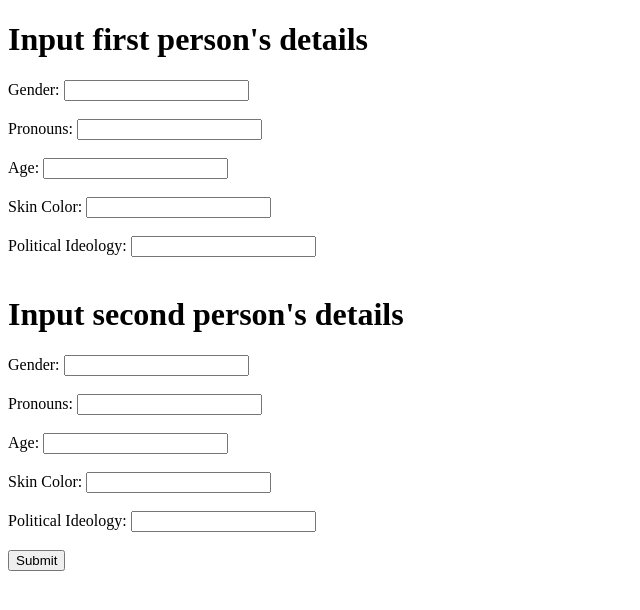
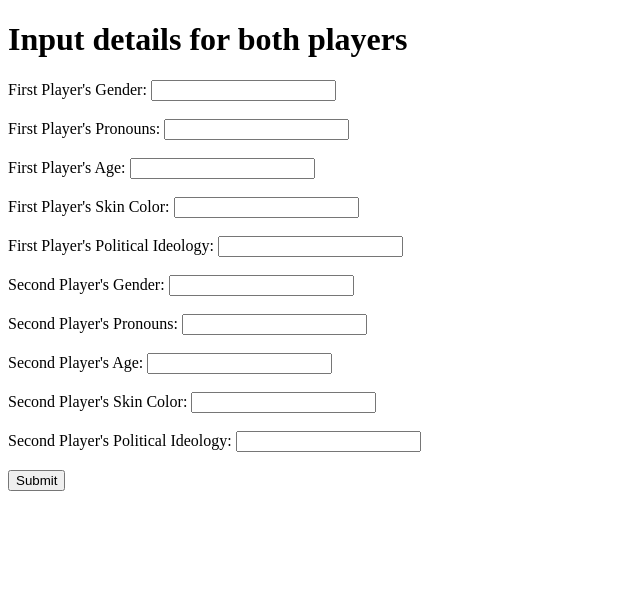
Before and after one commit to eden-fenster/political_insults, a Flask app: page / in a window 1280 px wide. Shown: the top 610 px of the page, without its empty margins (0-640 px from the left). Run offline with Flask 3, Linux system fonts and the light colour scheme.

Commit message:
* Prints entire conversation. * Need to learn how to only print one line each time. * Need to format the form. * Need to add css.

```diff
--- a/app.py
+++ b/app.py
@@ -27,27 +27,26 @@ def fight():
     age_1 = request.form.get('age1')
     skin_color_1 = request.form.get('skincolor1')
     political_ideology_1 = request.form.get('politicalideology1')
-    logging.debug(f"Input is {gender_1} \n {pronouns_1} \n {age_1} \n {skin_color_1} \n {political_ideology_1}")
+    print(f"Input is {gender_1} \n {pronouns_1} \n {age_1} \n {skin_color_1} \n {political_ideology_1}")
 
     gender_2 = request.form.get('gender2')
     pronouns_2 = request.form.get('pronouns2')
     age_2 = request.form.get('age2')
     skin_color_2 = request.form.get('skincolor2')
     political_ideology_2 = request.form.get('politicalideology2')
-    logging.debug(f"Input is {gender_2} \n {pronouns_2} \n {age_2} \n {skin_color_2} \n {political_ideology_2}")
-    return "Hello World"
+    print(f"Input is {gender_2} \n {pronouns_2} \n {age_2} \n {skin_color_2} \n {political_ideology_2}")
     # Put into dict.
-    # dict_to_send: dict = {'Gender 1': gender_1, 'Pronouns 1': pronouns_1, 'Age 1': age_1, 'Skin Color 1': skin_color_1,
-    #                       'Political Ideology 1': political_ideology_1, 'Gender 2': gender_2,
-    #                       'Pronouns 2': pronouns_2, 'Age 2': age_2, 'Skin Color 2': skin_color_2,
-    #                       'Political Ideology 2': political_ideology_2}
-    # # Sent to processor.
-    # requests.post('http://127.0.0.1:8000', json=dict_to_send)
-    # logging.debug("Sent")
-    # # Fight !
-    # response = requests.get('http://127.0.0.1:8000')
-    # logging.debug("Got Response")
-    # return response.json()
+    dict_to_send: dict = {'Gender 1': gender_1, 'Pronouns 1': pronouns_1, 'Age 1': age_1, 'Skin Color 1': skin_color_1,
+                          'Political Ideology 1': political_ideology_1, 'Gender 2': gender_2,
+                          'Pronouns 2': pronouns_2, 'Age 2': age_2, 'Skin Color 2': skin_color_2,
+                          'Political Ideology 2': political_ideology_2}
+    # Sent to processor.
+    requests.post('http://127.0.0.1:8000/people', json=dict_to_send)
+    print("Sent")
+    # Fight !
+    response = requests.get('http://127.0.0.1:8000/fight')
+    logging.debug("Got Response")
+    return response.json()
 
 
 if __name__ == "__main__":
--- a/templates/index.html
+++ b/templates/index.html
@@ -2,29 +2,28 @@
 <html>
 <body>
 
-<h1>Input first person's details</h1>
+<h1>Input details for both players</h1>
 
 <form action="/fight" method = "POST" enctype = "multipart/form-data">
-  <label for="gender1">Gender:</label>
+  <label for="gender1">First Player's Gender:</label>
   <input type="text" id="gender1" name="gender1"><br><br>
-  <label for="pronouns1">Pronouns:</label>
+  <label for="pronouns1">First Player's Pronouns:</label>
   <input type="text" id="pronouns1" name="pronouns1"><br><br>
-  <label for="age1">Age:</label>
+  <label for="age1">First Player's Age:</label>
   <input type="number" id="age1" name="age1"><br><br>
-  <label for="skincolor1">Skin Color:</label>
+  <label for="skincolor1">First Player's Skin Color:</label>
   <input type="text" id="skincolor1" name="skincolor1"><br><br>
-  <label for="politicalideology1">Political Ideology:</label>
+  <label for="politicalideology1">First Player's Political Ideology:</label>
   <input type="text" id="politicalideology1" name="politicalideology1"><br><br>
-  <h1>Input second person's details</h1>
-<label for="gender2">Gender:</label>
+  <label for="gender2">Second Player's Gender:</label>
   <input type="text" id="gender2" name="gender2"><br><br>
-  <label for="pronouns2">Pronouns:</label>
+  <label for="pronouns2">Second Player's Pronouns:</label>
   <input type="text" id="pronouns2" name="pronouns2"><br><br>
-  <label for="age2">Age:</label>
+  <label for="age2">Second Player's Age:</label>
   <input type="number" id="age2" name="age2"><br><br>
-  <label for="skincolor2">Skin Color:</label>
+  <label for="skincolor2">Second Player's Skin Color:</label>
   <input type="text" id="skincolor2" name="skincolor2"><br><br>
-  <label for="politicalideology2">Political Ideology:</label>
+  <label for="politicalideology2">Second Player's Political Ideology:</label>
   <input type="text" id="politicalideology2" name="politicalideology2"><br><br>
   <input type="submit" value="Submit">
 </form>
```
Also changed, not shown: main.py (+10 -10 lines), processor.py (+14 -10 lines).
